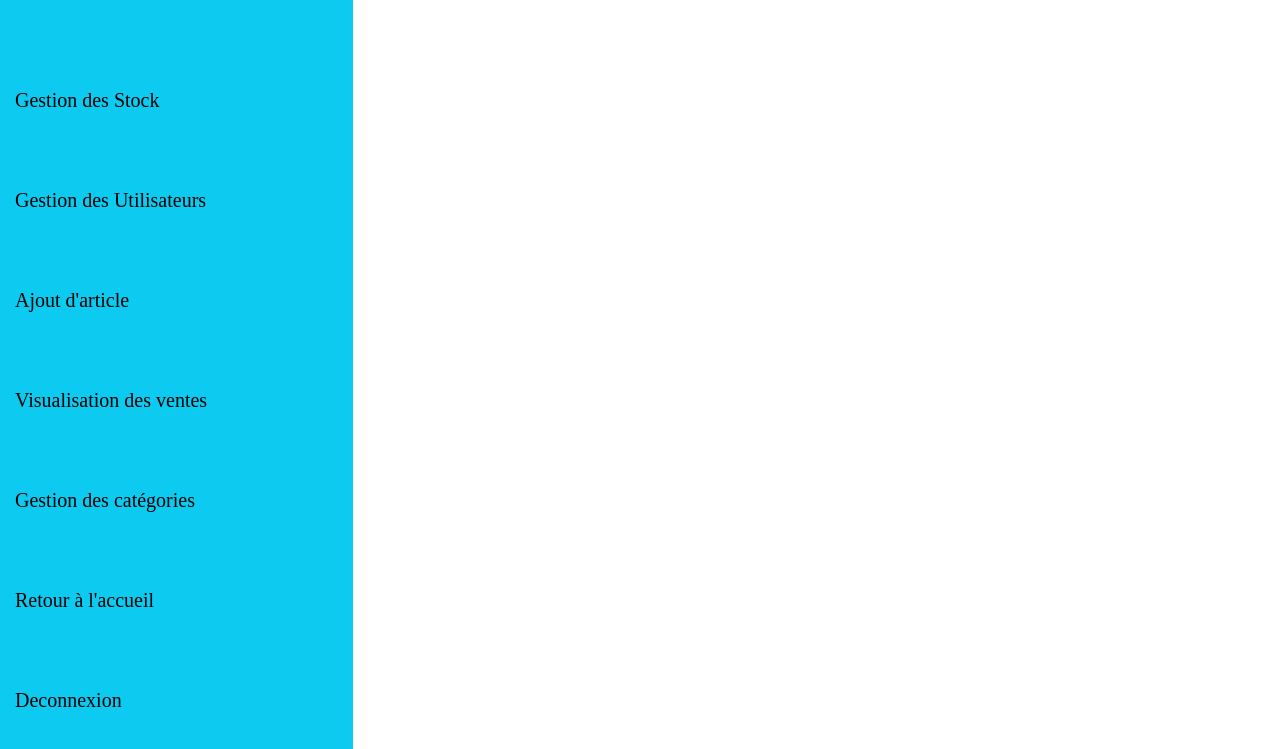
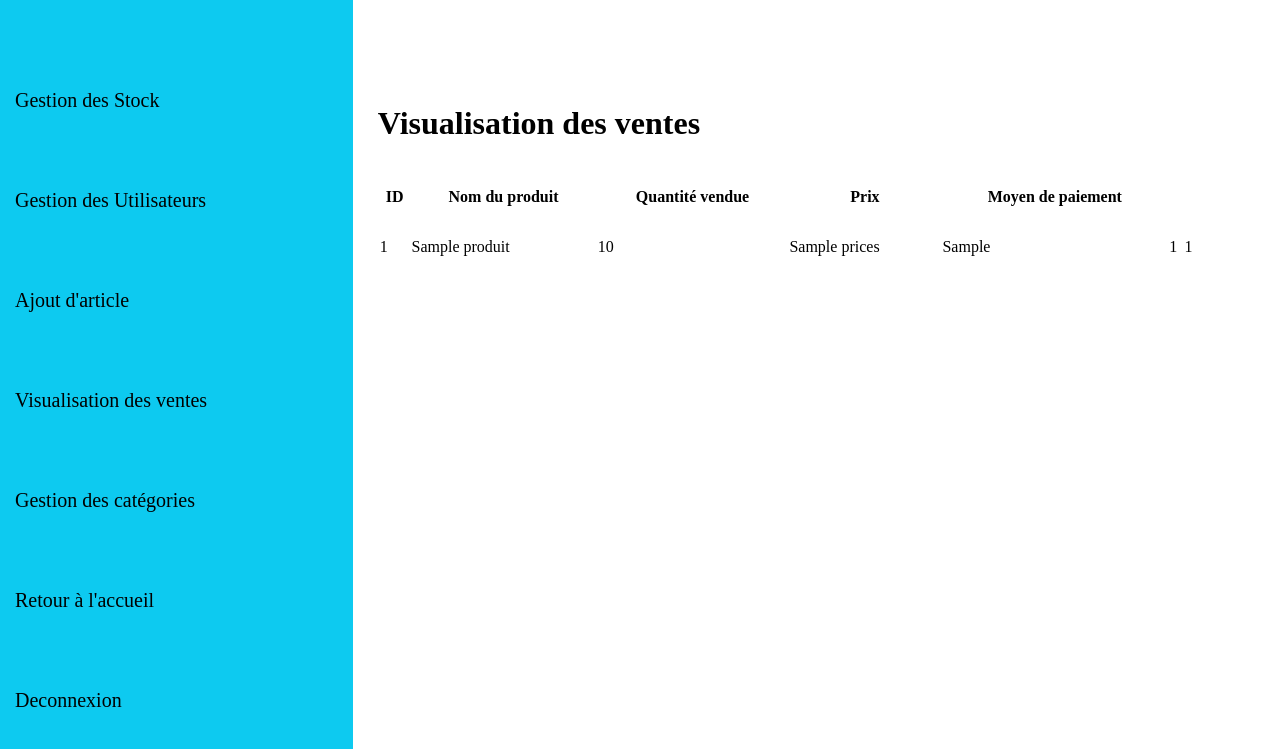
Before and after one commit to yonathan-darmon/boutique-en-ligne, a PHP site: template view/adminventes.php in a window 1280 px wide. Shown: the top 749 px of the page. Run offline with PHP 8.4, Linux system fonts and the light colour scheme; the template is opened without the code that fills it: most values are stand-ins (such as "Sample title", 1, 10 or a date in 2020); some libraries are stand-ins or nearby versions.

Commit message:
back admin almost done

```diff
--- a/view/adminventes.php
+++ b/view/adminventes.php
@@ -0,0 +1,21 @@
+<h1>Visualisation des ventes</h1>
+<table>
+<tr>
+            <th>ID</th>
+            <th>Nom du produit</th>
+            <th>Quantité vendue</th>
+            <th>Prix</th>
+            <th>Moyen de paiement</th>
+ </tr>
+ <?php foreach ($produit as $value):?>
+    <tr>
+<td><?=$value['id']?></td>
+<td><?=$value['product_name']?></td>
+<td><?=$value['quantity']?></td>
+<td><?=$value['prices']?></td>
+<td><?=$value['moyen_de_paiement']?></td>
+<td><?=$value['id_commande']?></td>
+<td><?=$value['id_user']?></td>
+    <?php endforeach;?>
+    </tr>
+</table>
```
Also changed, not shown: controller/Admin.php (+5 -2 lines), view/adminarticles.php (+6 -2 lines).
